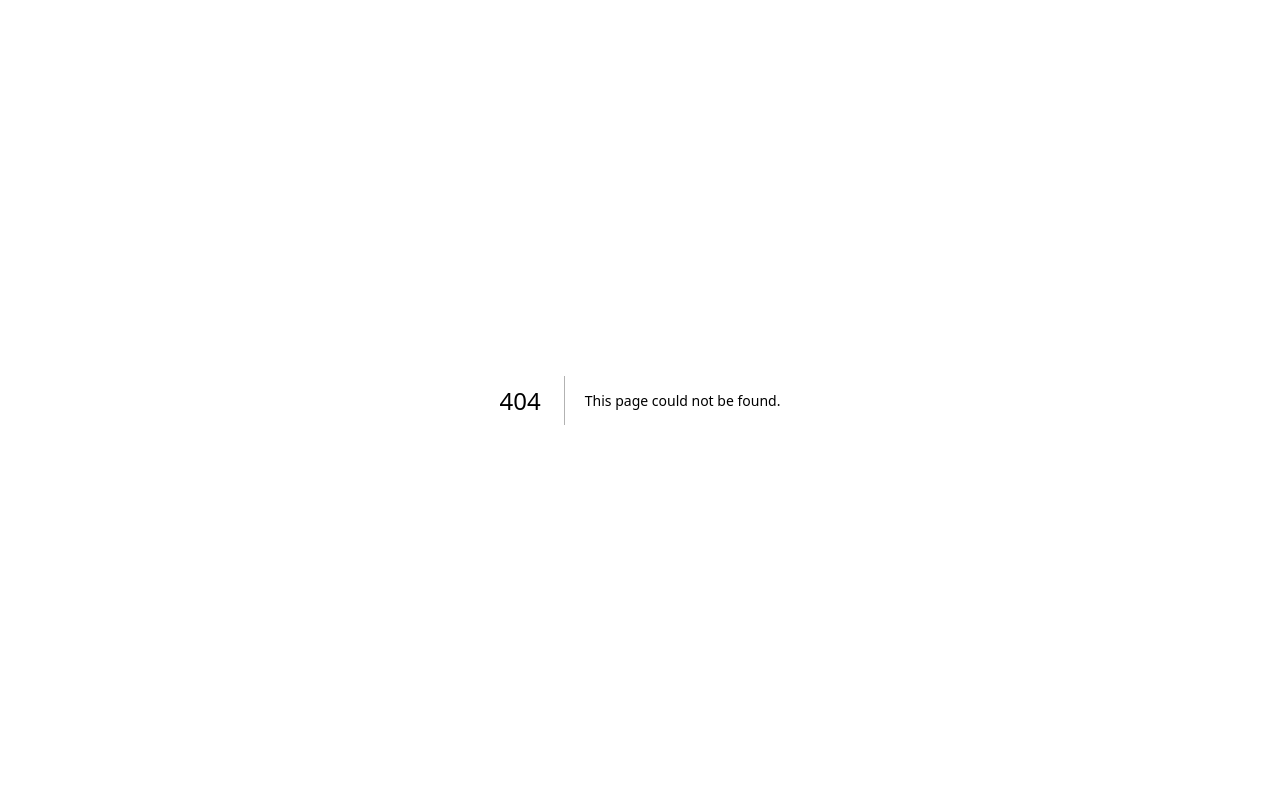
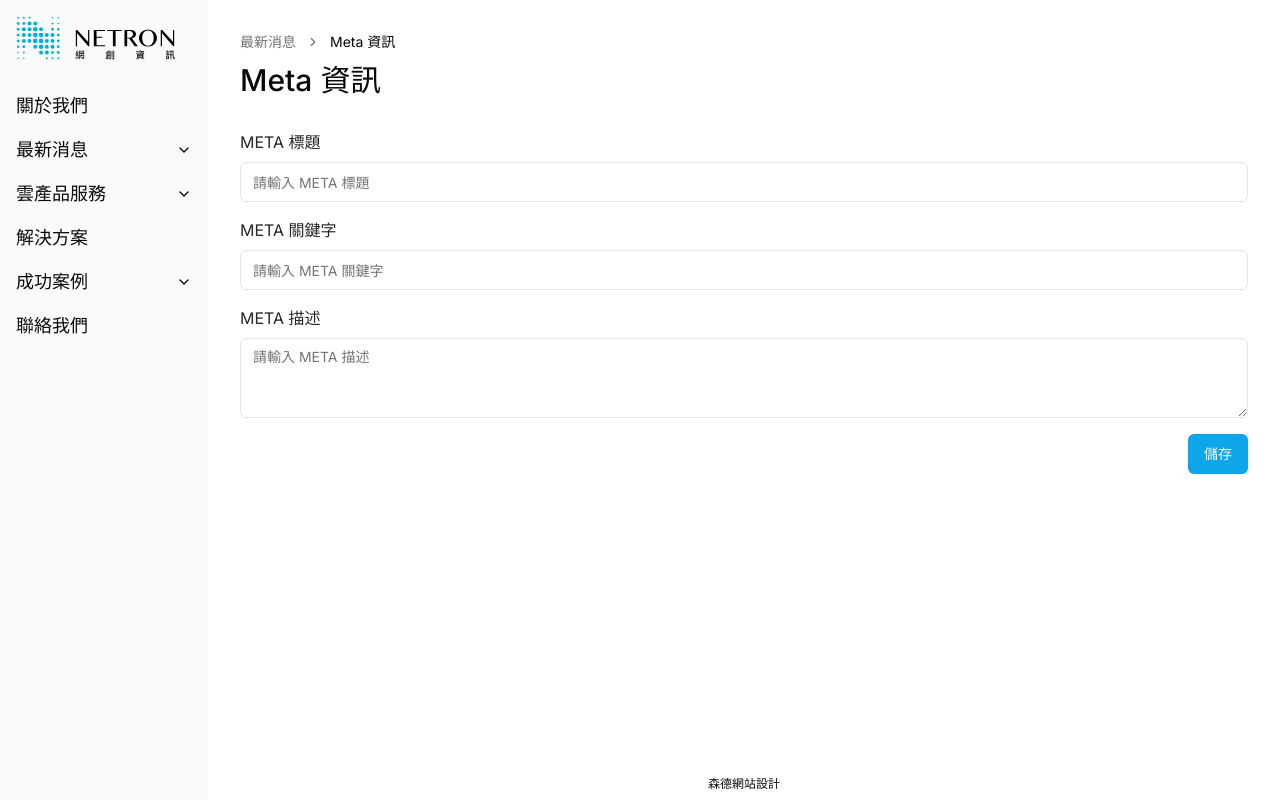
Before and after one commit to qqqq5953/next-netron, a Next.js app: page /netronAdmin/meta/news in a window 1280 px wide. Before the commit this address had no page. Built offline with nearby package versions, Linux system fonts and the light colour scheme.

Commit message:
feat: create 最新消息 > meta 資訊

```diff
--- a/app/netronAdmin/(dashboard)/about/page.tsx
+++ b/app/netronAdmin/(dashboard)/about/page.tsx
@@ -14,6 +14,7 @@ import FormMetaSection, { metaSchema } from '@/components/netronAdmin/global/for
 import { Button } from '@/components/netronAdmin/global/button'
 import dynamic from 'next/dynamic';
 import Loader from "@/components/loader"
+import FormCustomLink, { customLinkSchema } from "@/components/netronAdmin/global/form-custom-link"
 
 const CustomEditor = dynamic(() => {
   return import('@/components/custom-editor');
@@ -21,13 +22,14 @@ const CustomEditor = dynamic(() => {
 
 const formSchema = z.object({
   ...metaSchema,
+  ...customLinkSchema,
   content: z.string().min(1, {
     message: "內容不得空白",
   }),
 })
 
 export default function AboutPage() {
-  const loginForm = useForm<z.infer<typeof formSchema>>({
+  const form = useForm<z.infer<typeof formSchema>>({
     resolver: zodResolver(formSchema),
     defaultValues: {
       metaTitle: "",
@@ -46,20 +48,21 @@ export default function AboutPage() {
     <>
       <h2 className='text-3xl font-medium'>關於我們</h2>
       <section>
-        <FormProvider {...loginForm}>
-          <Form {...loginForm}>
-            <form onSubmit={loginForm.handleSubmit(onSubmit)} className="space-y-4">
-              <FormMetaSection />
+        <FormProvider {...form}>
+          <Form {...form}>
+            <form onSubmit={form.handleSubmit(onSubmit)} className="space-y-4">
+              <FormMetaSection form={form} />
+              <FormCustomLink form={form} />
 
               {/* 內容 */}
               <FormField
-                control={loginForm.control}
+                control={form.control}
                 name="content"
                 render={() => (
                   <FormItem>
                     <FormLabel className="basis-32 shrink-0 font-normal text-base text-neutral-800">內容*</FormLabel>
                     <div className='grow'>
-                      <CustomEditor form={loginForm} />
+                      <CustomEditor form={form} />
                       <FormMessage className='mt-1.5' />
                     </div>
                   </FormItem>
--- /dev/null
+++ b/app/netronAdmin/(dashboard)/meta/news/page.tsx
@@ -0,0 +1,43 @@
+'use client'
+
+import {
+  Form,
+} from "@/components/ui/form"
+import { useForm } from 'react-hook-form'
+import { z } from "zod"
+import { zodResolver } from "@hookform/resolvers/zod"
+import FormMetaSection, { metaSchema } from '@/components/netronAdmin/global/form-meta-section'
+import { Button } from '@/components/netronAdmin/global/button'
+
+const formSchema = z.object(metaSchema)
+
+export default function MetaNewsPage() {
+  const form = useForm<z.infer<typeof formSchema>>({
+    resolver: zodResolver(formSchema),
+    defaultValues: {
+      metaTitle: "",
+      metaKeyword: "",
+      metaDescription: "",
+    },
+  })
+
+  async function onSubmit(data: z.infer<typeof formSchema>) {
+    console.log(data);
+  }
+
+  return (
+    <>
+      <h2 className='text-3xl font-medium'>Meta 資訊</h2>
+      <section>
+        <Form {...form}>
+          <form onSubmit={form.handleSubmit(onSubmit)} className="space-y-4">
+            <FormMetaSection form={form} />
+            <div className="text-right">
+              <Button type="submit">儲存</Button>
+            </div>
+          </form>
+        </Form>
+      </section>
+    </>
+  )
+}
--- /dev/null
+++ b/components/netronAdmin/global/form-custom-link.tsx
@@ -0,0 +1,42 @@
+import React from 'react'
+import { UseFormReturn } from 'react-hook-form'
+import { z } from 'zod'
+import {
+  FormField,
+  FormItem,
+  FormLabel,
+  FormControl,
+  FormMessage
+} from '@/components/ui/form'
+import { Input } from '@/components/ui/input'
+
+export const customLinkSchema = {
+  customizedDescription: z.string()
+}
+
+type Props = {
+  form: UseFormReturn<any, any, undefined>
+};
+
+export default function FormCustomLink(props: Props) {
+  return (
+    <FormField
+      control={props.form.control}
+      name="customizedDescription"
+      render={({ field }) => (
+        <FormItem>
+          <FormLabel className="basis-32 shrink-0 font-normal text-base text-neutral-800">連結客製化文字</FormLabel>
+          <div className='grow'>
+            <FormControl>
+              <Input
+                className='primary-input-focus'
+                placeholder="請輸入連結客製化文字"
+                {...field} />
+            </FormControl>
+            <FormMessage className='mt-1.5' />
+          </div>
+        </FormItem>
+      )}
+    />
+  )
+}
--- a/components/netronAdmin/global/form-meta-section.tsx
+++ b/components/netronAdmin/global/form-meta-section.tsx
@@ -8,7 +8,7 @@ import {
   FormLabel,
   FormMessage,
 } from "@/components/ui/form"
-import { useFormContext } from 'react-hook-form'
+import { UseFormReturn } from 'react-hook-form'
 import { z } from "zod"
 
 export const metaSchema = {
@@ -21,21 +21,18 @@ export const metaSchema = {
   metaDescription: z.string().min(1, {
     message: "META 描述不得空白",
   }),
-  customizedDescription: z.string()
 }
 
-const formSchema = z.object(metaSchema)
+type Props = {
+  form: UseFormReturn<any, any, undefined>
+};
 
-type MetaFormFields = Omit<z.infer<typeof formSchema>, "content">
-
-export default function FormMetaSection() {
-  const { control } = useFormContext<MetaFormFields>();
-
+export default function FormMetaSection(props: Props) {
   return (
     <div className='flex flex-col gap-4'>
       {/* META 標題 */}
       <FormField
-        control={control}
+        control={props.form.control}
         name="metaTitle"
         render={({ field }) => (
           <FormItem>
@@ -56,7 +53,7 @@ export default function FormMetaSection() {
 
       {/* META 關鍵字 */}
       <FormField
-        control={control}
+        control={props.form.control}
         name="metaKeyword"
         render={({ field }) => (
           <FormItem>
@@ -76,7 +73,7 @@ export default function FormMetaSection() {
 
       {/* META 描述 */}
       <FormField
-        control={control}
+        control={props.form.control}
         name="metaDescription"
         render={({ field }) => (
           <FormItem>
@@ -93,26 +90,6 @@ export default function FormMetaSection() {
           </FormItem>
         )}
       />
-
-      {/* 連結客製化文字 */}
-      <FormField
-        control={control}
-        name="customizedDescription"
-        render={({ field }) => (
-          <FormItem>
-            <FormLabel className="basis-32 shrink-0 font-normal text-base text-neutral-800">連結客製化文字</FormLabel>
-            <div className='grow'>
-              <FormControl>
-                <Input
-                  className='primary-input-focus'
-                  placeholder="請輸入連結客製化文字"
-                  {...field} />
-              </FormControl>
-              <FormMessage className='mt-1.5' />
-            </div>
-          </FormItem>
-        )}
-      />
     </div>
   )
 }
--- a/components/netronAdmin/news/form-add-news.tsx
+++ b/components/netronAdmin/news/form-add-news.tsx
@@ -16,9 +16,11 @@ import {
   SheetContent,
   SheetTrigger,
 } from "@/components/ui/sheet"
+import FormCustomLink, { customLinkSchema } from '../global/form-custom-link'
 
 const formSchema = z.object({
   ...metaSchema,
+  ...customLinkSchema,
   ...eventSchema,
   ...articleSchema,
   ...contentSchema,
@@ -67,9 +69,12 @@ export default function FormAddNews() {
       <SheetContent className='w-[50vw] sm:max-w-xl overflow-auto px-12'>
         <Form {...form}>
           <form onSubmit={form.handleSubmit(onSubmit)} className="flex flex-col gap-12">
-            <div>
+            <div className=''>
               <h3 className='pb-4 text-2xl text-neutral-700 font-semibold'>META</h3>
-              <FormMetaSection />
+              <FormMetaSection form={form} />
+              <div className='pt-4'>
+                <FormCustomLink form={form} />
+              </div>
             </div>
 
             <div>
```
